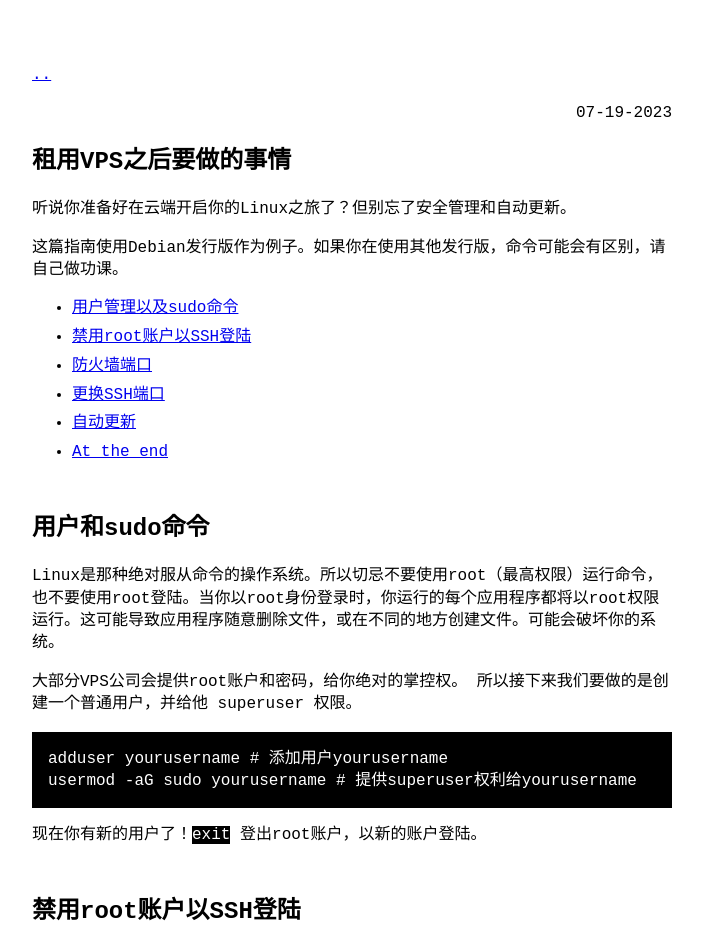
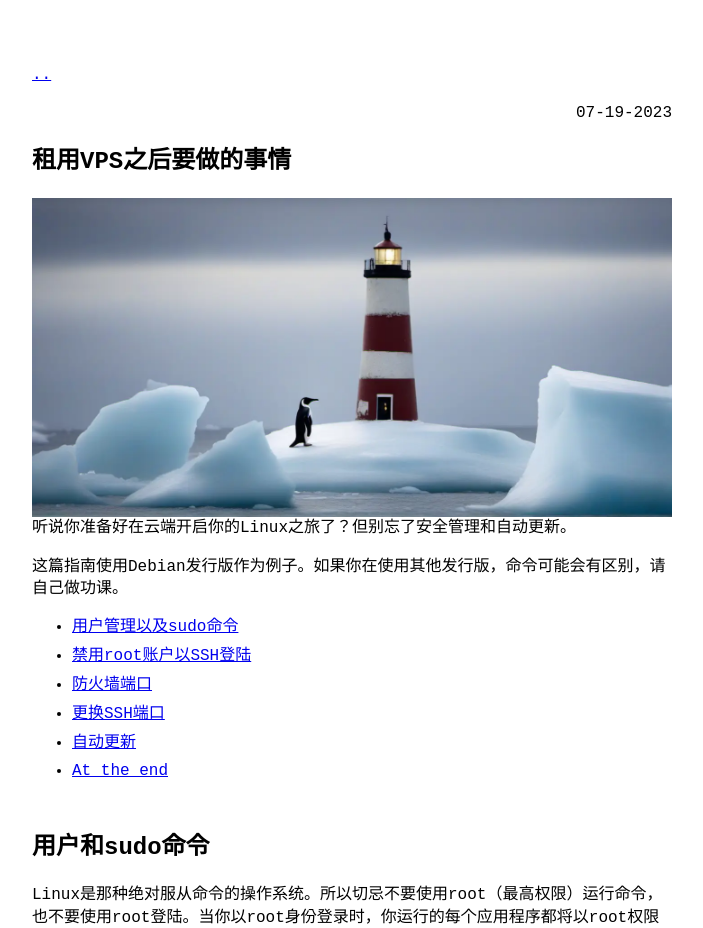
Before and after one commit to colgrave34/colgrave34.github.io, a Jekyll site: the page built from _posts/2023-07-19-租用VPS之后要做的事情.md, in a window 1280 px wide. Shown: the top 928 px of the page, without its empty margins (288-991 px from the left). Built offline with Jekyll 4.4.1, drawn with Linux system fonts in a browser that asks for light colours; comment, search, counter and statistics services are not loaded.

Commit message:
Adding img for 2023-07-19- 租用VPS之后要做的事情.md

```diff
--- a/_posts/2023-07-19-租用VPS之后要做的事情.md
+++ b/_posts/2023-07-19-租用VPS之后要做的事情.md
@@ -4,6 +4,7 @@
 date: 2023-07-19
 category: linux灯塔
 ---
+![5ab8256bd54c9dbadc48291b48dfc4ec](/assets/img/5ab8256bd54c9dbadc48291b48dfc4ec.webp)
 听说你准备好在云端开启你的Linux之旅了？但别忘了安全管理和自动更新。
 
 这篇指南使用Debian发行版作为例子。如果你在使用其他发行版，命令可能会有区别，请自己做功课。
```
Also changed, not shown: assets/img/5ab8256bd54c9dbadc48291b48dfc4ec.webp (added).
